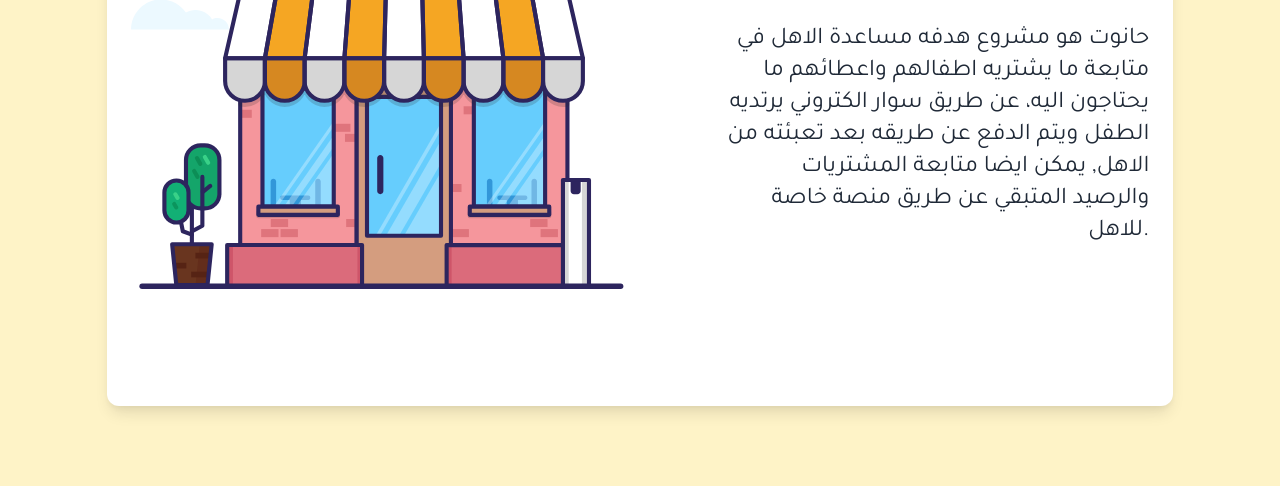
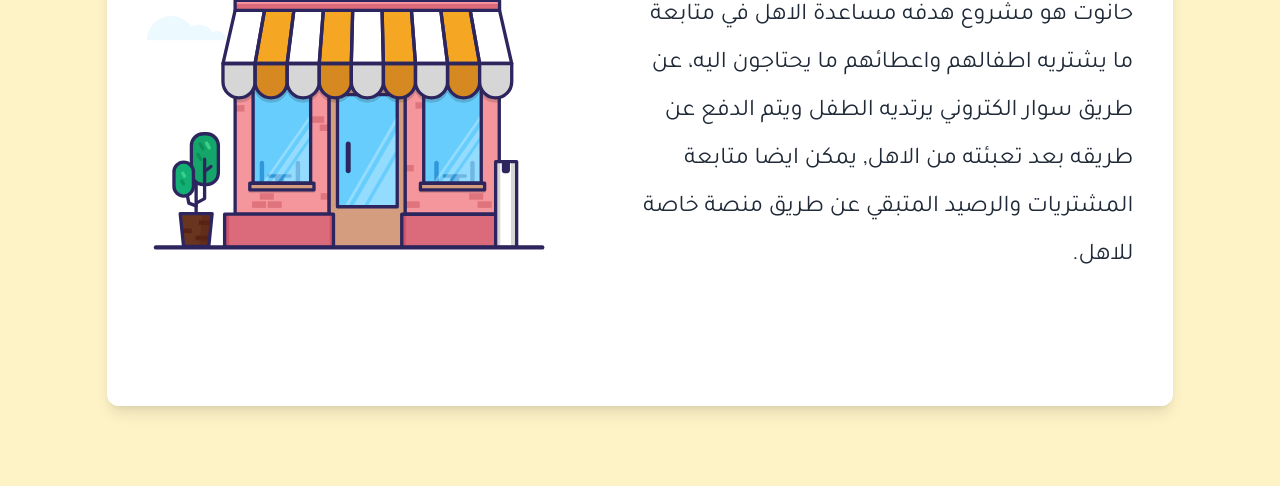
Before and after one commit to Jwan999/old_version_hanoot, a plain HTML site: page index.html in a window 1280 px wide. Shown: the part 314-800 px from the top of the page. Drawn offline with nearby package versions, Linux system fonts and the light colour scheme.

Commit message:
First commit

```diff
--- a/index.html
+++ b/index.html
@@ -17,10 +17,20 @@
     </style>
 
 </head>
-<body>
+<body dir="rtl">
 <div class="flex justify-center bg-yellow-100 h-screen py-20">
-    <div class="flex justify-center justify-between flex-wrap rounded-xl bg-white p-6 w-10/12 shadow-lg">
+    <div class="flex justify-center justify-between flex-wrap rounded-xl bg-white p-10 w-10/12 shadow-lg">
         <div class="w-full lg:w-6/12 self-center">
+            <h1 class="text-yellow-500 text-right text-6xl">
+                حانوت
+            </h1>
+            <p class="text-right text-2xl mt-10 text-gray-800 leading-loose">
+                حانوت هو مشروع هدفه مساعدة الاهل في متابعة ما يشتريه اطفالهم واعطائهم ما يحتاجون اليه، عن طريق سوار
+                الكتروني يرتديه الطفل ويتم الدفع عن طريقه بعد تعبئته من الاهل, يمكن ايضا متابعة المشتريات والرصيد
+                المتبقي عن طريق منصة خاصة للاهل.
+            </p>
+        </div>
+        <div class="w-full lg:w-5/12 self-center">
             <svg class="w-full" viewBox="0 0 2560 2041" version="1.1" xmlns="http://www.w3.org/2000/svg"
                  xmlns:xlink="http://www.w3.org/1999/xlink">
                 <title>day30-cafe</title>
@@ -437,14 +447,7 @@
                 </g>
             </svg>
         </div>
-        <div class="w-full lg:w-5/12 self-center">
-            <h1 class="text-yellow-500 text-right text-6xl">
-                حانوت
-            </h1>
-            <p class="text-right text-2xl mt-10 text-gray-800">
-               حانوت هو مشروع هدفه مساعدة الاهل في متابعة ما يشتريه اطفالهم واعطائهم ما يحتاجون اليه، عن طريق سوار الكتروني يرتديه الطفل ويتم الدفع عن طريقه بعد تعبئته من الاهل, يمكن ايضا متابعة المشتريات والرصيد المتبقي عن طريق منصة خاصة للاهل.
-            </p>
-        </div>
+
     </div>
 </div>
 
```
